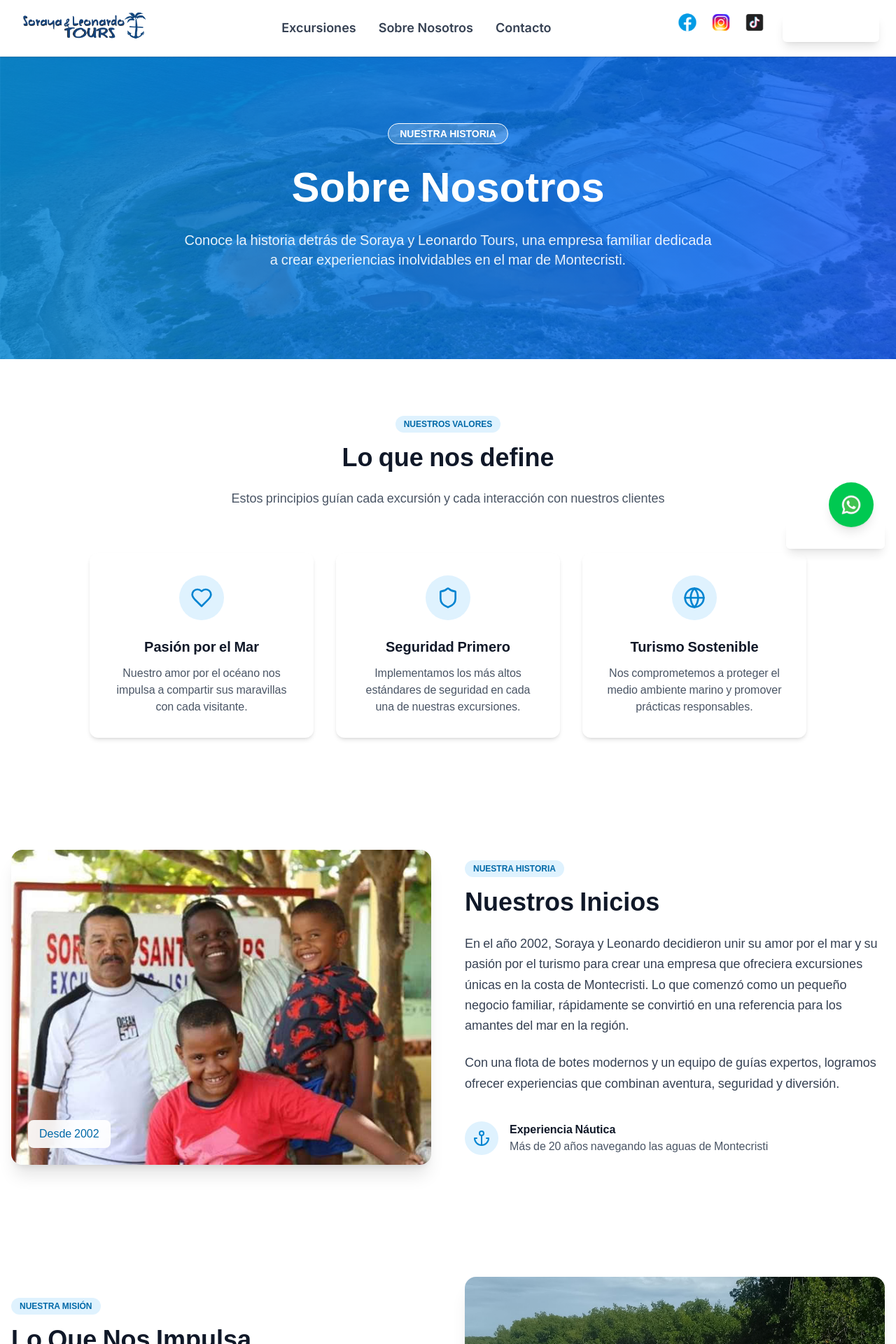
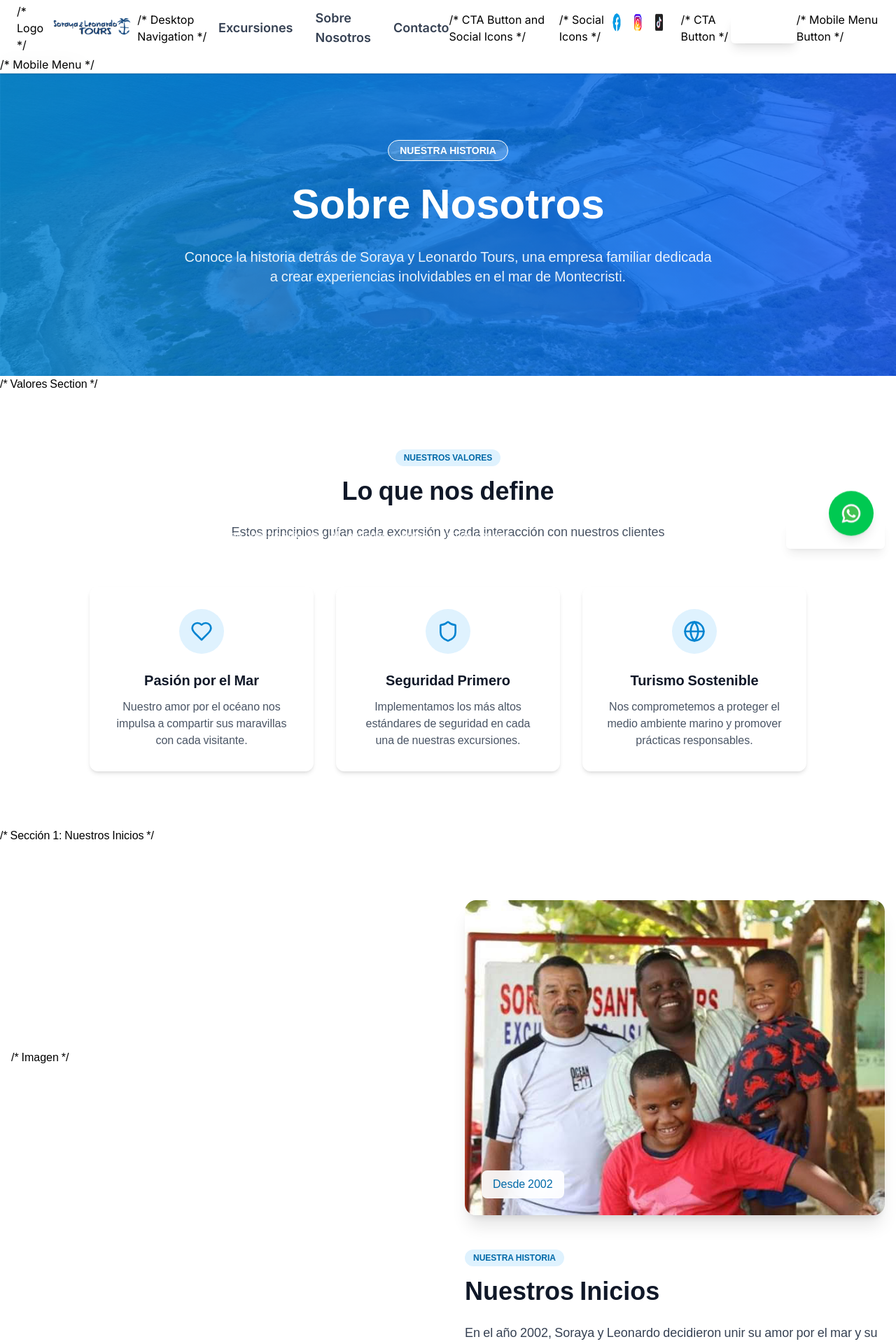
Before and after one commit to ItachiRD26/sorayayleonardotours, a Next.js app: page /sobre-nosotros in a window 1280 px wide. Shown: the top 1920 px of the page at 70% size. Built offline with nearby package versions, Linux system fonts and the light colour scheme.

Commit message:
Vercel #7

```diff
--- a/src/app/excursiones/page.tsx
+++ b/src/app/excursiones/page.tsx
@@ -97,7 +97,7 @@ export default function ExcursionesPage() {
 
   return (
     <div className="min-h-screen bg-gradient-to-b from-sky-50 to-white">
-      {/* Hero Section */}
+      /* Hero Section */
       <section className="relative w-full bg-gradient-to-r from-sky-600 to-blue-600 py-20 md:py-28">
         <div className="absolute inset-0 overflow-hidden opacity-20">
           <div className="absolute inset-0 bg-[url('/images/gran-grocier.jpg?height=800&width=1600')] bg-cover bg-center" />
@@ -131,7 +131,7 @@ export default function ExcursionesPage() {
         </div>
       </section>
 
-      {/* Features Section */}
+      /* Features Section */
       <section className="py-12 container mx-auto px-4">
         <div className="grid grid-cols-1 md:grid-cols-3 gap-8 max-w-5xl mx-auto">
           <motion.div
@@ -173,7 +173,7 @@ export default function ExcursionesPage() {
         </div>
       </section>
 
-      {/* Excursions Section */}
+      /* Excursions Section */
       <section className="py-16 container mx-auto px-4">
         <div className="text-center mb-16">
           <motion.h2
@@ -242,7 +242,7 @@ export default function ExcursionesPage() {
         </div>
       </section>
 
-      {/* CTA Section */}
+      /* CTA Section */
     </div>
   )
 }
--- a/src/app/excursiones/reservas/page.tsx
+++ b/src/app/excursiones/reservas/page.tsx
@@ -52,7 +52,7 @@ type Tour = {
   return (
     <div className="min-h-screen bg-gradient-to-br from-blue-50 to-cyan-50 py-12">
       <div className="container mx-auto px-4">
-        {/* Usar TourSummary con duración */}
+        /* Usar TourSummary con duración */
         <TourSummary
           title={tour.name}
           description={tour.description}
@@ -60,7 +60,7 @@ type Tour = {
           duration={tour.duration}
         />
 
-        {/* Formulario de reserva */}
+        /* Formulario de reserva */
         <ReservationForm
           tourName={tour.name}
           price={tour.price}
--- a/src/app/page.tsx
+++ b/src/app/page.tsx
@@ -34,10 +34,10 @@ const staggerContainer = {
 export default function Home() {
   return (
     <main className="flex flex-col min-h-screen overflow-x-hidden">
-      {/* Hero Section - Rediseñado con elementos más modernos */}
+      /* Hero Section - Rediseñado con elementos más modernos */
       <section className="relative h-[100vh] w-full overflow-hidden">
         <div className="absolute inset-0 z-0">
-          {/* Video para desktop, imagen para móviles */}
+          /* Video para desktop, imagen para móviles */
           <div className="hidden md:block">
             <video autoPlay muted loop className="object-cover w-full h-full transform scale-150">
               <source src="/videos/hero-vid2.webm" type="video/webm" />
@@ -47,7 +47,7 @@ export default function Home() {
           <div className="md:hidden">
             <Image src="/images/hero-mobile-image.jpeg" alt="Soraya y Leonardo Tours" layout="fill" objectFit="cover" />
           </div>
-          {/* Overlay con gradiente más sofisticado */}
+          /* Overlay con gradiente más sofisticado */
           <div className="absolute inset-0 bg-gradient-to-t from-black/80 via-black/50 to-transparent"></div>
         </div>
 
@@ -92,18 +92,18 @@ export default function Home() {
           </motion.div>
         </div>
 
-        {/* Indicador de scroll */}
+        /* Indicador de scroll */
         <div className="absolute bottom-8 left-1/2 transform -translate-x-1/2 animate-bounce">
           <ChevronRight className="h-8 w-8 text-white rotate-90" />
         </div>
       </section>
 
-      {/* Featured Tours Section - Rediseñado con tarjetas más elegantes */}
+      /* Featured Tours Section - Rediseñado con tarjetas más elegantes */
       <section className="py- bg-white">
       <FeaturedTours />
       </section>
 
-      {/* Why Choose Us Section - Rediseñado con elementos más modernos */}
+      /* Why Choose Us Section - Rediseñado con elementos más modernos */
       <section className="py-20 bg-gray-50">
         <div className="container mx-auto px-4 md:px-6">
           <motion.div
@@ -125,7 +125,7 @@ export default function Home() {
           </motion.div>
 
           <div className="grid grid-cols-1 md:grid-cols-2 lg:grid-cols-4 gap-8">
-            {/* Card 1 - Rediseñado */}
+            /* Card 1 - Rediseñado */
             <motion.div
               initial="hidden"
               whileInView="visible"
@@ -142,7 +142,7 @@ export default function Home() {
               </p>
             </motion.div>
 
-            {/* Card 2 - Rediseñado */}
+            /* Card 2 - Rediseñado */
             <motion.div
               initial="hidden"
               whileInView="visible"
@@ -159,7 +159,7 @@ export default function Home() {
               </p>
             </motion.div>
 
-            {/* Card 3 - Rediseñado */}
+            /* Card 3 - Rediseñado */
             <motion.div
               initial="hidden"
               whileInView="visible"
@@ -176,7 +176,7 @@ export default function Home() {
               </p>
             </motion.div>
 
-            {/* Card 4 - Rediseñado */}
+            /* Card 4 - Rediseñado */
             <motion.div
               initial="hidden"
               whileInView="visible"
@@ -196,9 +196,9 @@ export default function Home() {
         </div>
       </section>
 
-      {/* Call to Action - Rediseñado con elementos más impactantes */}
+      /* Call to Action - Rediseñado con elementos más impactantes */
       <section className="py-20 relative overflow-hidden">
-        {/* Background Image with Overlay */}
+        /* Background Image with Overlay */
         <div className="absolute inset-0 z-0">
           <Image
             src="/images/gran-grocier.jpg"
@@ -238,7 +238,7 @@ export default function Home() {
         </div>
       </section>
 
-      {/* Testimonials - Rediseñado con un diseño más profesional */}
+      /* Testimonials - Rediseñado con un diseño más profesional */
       <section className="py-20 bg-white">
         <div className="container mx-auto px-4 md:px-6">
           <motion.div
@@ -260,7 +260,7 @@ export default function Home() {
           </motion.div>
 
           <div className="grid grid-cols-1 md:grid-cols-3 gap-8">
-            {/* Testimonio 1 - Rediseñado */}
+            /* Testimonio 1 - Rediseñado */
             <motion.div
               initial="hidden"
               whileInView="visible"
@@ -310,7 +310,7 @@ export default function Home() {
               </div>
             </motion.div>
 
-            {/* Testimonio 2 - Rediseñado */}
+            /* Testimonio 2 - Rediseñado */
             <motion.div
               initial="hidden"
               whileInView="visible"
@@ -360,7 +360,7 @@ export default function Home() {
               </div>
             </motion.div>
 
-            {/* Testimonio 3 - Rediseñado */}
+            /* Testimonio 3 - Rediseñado */
             <motion.div
               initial="hidden"
               whileInView="visible"
@@ -414,7 +414,7 @@ export default function Home() {
         </div>
       </section>
 
-      {/* Follow Us on Social Media - Rediseñado con un aspecto más moderno */}
+      /* Follow Us on Social Media - Rediseñado con un aspecto más moderno */
       <section className="py-20 bg-gray-50">
         <div className="container mx-auto px-4 md:px-6">
           <motion.div
@@ -436,7 +436,7 @@ export default function Home() {
           </motion.div>
 
           <div className="flex flex-col md:flex-row justify-center gap-6 md:gap-10">
-            {/* Instagram - Rediseñado */}
+            /* Instagram - Rediseñado */
             <motion.a
               initial="hidden"
               whileInView="visible"
@@ -454,7 +454,7 @@ export default function Home() {
               <span className="text-sm text-gray-500">@sorayayleonardotours</span>
             </motion.a>
 
-            {/* TikTok - Rediseñado */}
+            /* TikTok - Rediseñado */
             <motion.a
               initial="hidden"
               whileInView="visible"
@@ -472,7 +472,7 @@ export default function Home() {
               <span className="text-sm text-gray-500">@sorayaleonardotou</span>
             </motion.a>
 
-            {/* Facebook - Rediseñado */}
+            /* Facebook - Rediseñado */
             <motion.a
               initial="hidden"
               whileInView="visible"
--- a/src/app/sobre-nosotros/page.tsx
+++ b/src/app/sobre-nosotros/page.tsx
@@ -41,7 +41,7 @@ export default function SobreNosotros() {
 
   return (
     <div className="bg-gradient-to-b from-sky-50 to-white min-h-screen">
-      {/* Hero Section */}
+      /* Hero Section */
       <section className="relative w-full bg-gradient-to-r from-sky-600 to-blue-600 py-24 md:py-32">
         <div className="absolute inset-0 overflow-hidden opacity-20">
           <div className="absolute inset-0 bg-[url('/images/isla-cabra.jpg?height=800&width=1600')] bg-cover bg-center" />
@@ -69,7 +69,7 @@ export default function SobreNosotros() {
         </div>
       </section>
 
-      {/* Valores Section */}
+      /* Valores Section */
       <section className="py-20 container mx-auto px-4">
         <motion.div
           initial="hidden"
@@ -140,7 +140,7 @@ export default function SobreNosotros() {
         </div>
       </section>
 
-      {/* Sección 1: Nuestros Inicios */}
+      /* Sección 1: Nuestros Inicios */
       <section className="py-20 bg-white">
         <div className="container mx-auto px-4">
           <motion.div
@@ -150,7 +150,7 @@ export default function SobreNosotros() {
             variants={staggerContainer}
             className="grid grid-cols-1 md:grid-cols-2 gap-12 items-center"
           >
-            {/* Imagen */}
+            /* Imagen */
             <motion.div variants={fadeInUp} className="relative h-[450px] w-full rounded-2xl overflow-hidden shadow-xl">
               <Image
                 src="/images/about-1.jpg"
@@ -165,7 +165,7 @@ export default function SobreNosotros() {
               </div>
             </motion.div>
 
-            {/* Texto */}
+            /* Texto */
             <motion.div variants={fadeInUp} className="space-y-6">
               <Badge className="px-3 py-1 bg-sky-100 text-sky-700 border-none mb-4">NUESTRA HISTORIA</Badge>
               <h2 className="text-3xl md:text-4xl font-bold text-gray-900 mb-6">Nuestros Inicios</h2>
@@ -195,7 +195,7 @@ export default function SobreNosotros() {
         </div>
       </section>
 
-      {/* Sección 2: Nuestra Misión */}
+      /* Sección 2: Nuestra Misión */
       <section className="py-20 bg-gradient-to-b from-sky-50 to-white">
         <div className="container mx-auto px-4">
           <motion.div
@@ -205,7 +205,7 @@ export default function SobreNosotros() {
             variants={staggerContainer}
             className="grid grid-cols-1 md:grid-cols-2 gap-12 items-center"
           >
-            {/* Texto */}
+            /* Texto */
             <motion.div variants={fadeInUp} className="space-y-6 order-2 md:order-1">
               <Badge className="px-3 py-1 bg-sky-100 text-sky-700 border-none mb-4">NUESTRA MISIÓN</Badge>
               <h2 className="text-3xl md:text-4xl font-bold text-gray-900 mb-6">Lo Que Nos Impulsa</h2>
@@ -231,7 +231,7 @@ export default function SobreNosotros() {
               </div>
             </motion.div>
 
-            {/* Imagen */}
+            /* Imagen */
             <motion.div
               variants={fadeInUp}
               className="relative h-[450px] w-full rounded-2xl overflow-hidden shadow-xl order-1 md:order-2"
@@ -252,7 +252,7 @@ export default function SobreNosotros() {
         </div>
       </section>
 
-      {/* Sección 3: Nuestra Filosofía */}
+      /* Sección 3: Nuestra Filosofía */
       <section className="py-20 bg-white">
         <div className="container mx-auto px-4">
           <motion.div
@@ -262,7 +262,7 @@ export default function SobreNosotros() {
             variants={staggerContainer}
             className="grid grid-cols-1 md:grid-cols-2 gap-12 items-center"
           >
-            {/* Imagen */}
+            /* Imagen */
             <motion.div variants={fadeInUp} className="relative h-[450px] w-full rounded-2xl overflow-hidden shadow-xl">
               <Image
                 src="/images/about-3.jpg"
@@ -277,7 +277,7 @@ export default function SobreNosotros() {
               </div>
             </motion.div>
 
-            {/* Texto */}
+            /* Texto */
             <motion.div variants={fadeInUp} className="space-y-6">
               <Badge className="px-3 py-1 bg-sky-100 text-sky-700 border-none mb-4">NUESTRA FILOSOFÍA</Badge>
               <h2 className="text-3xl md:text-4xl font-bold text-gray-900 mb-6">Compromiso con el Entorno</h2>
@@ -305,7 +305,7 @@ export default function SobreNosotros() {
         </div>
       </section>
 
-      {/* Call to Action Section */}
+      /* Call to Action Section */
     </div>
   )
 }
--- a/src/components/featuredtours.tsx
+++ b/src/components/featuredtours.tsx
@@ -38,7 +38,7 @@ export default function FeaturedTours() {
         </motion.div>
 
         <div className="grid grid-cols-1 md:grid-cols-3 gap-8">
-          {/* Featured Tour Cards */}
+          /* Featured Tour Cards */
           {[
             {
               id: 1,
--- a/src/components/header.tsx
+++ b/src/components/header.tsx
@@ -41,7 +41,7 @@ export default function Header() {
     >
       <div className="container mx-auto px-4 md:px-6">
         <div className="flex items-center justify-between h-20">
-          {/* Logo */}
+          /* Logo */
           <Link href="/" className="flex items-center space-x-2">
             <Image
               src="/images/logo.png"
@@ -52,7 +52,7 @@ export default function Header() {
             />
           </Link>
 
-          {/* Desktop Navigation */}
+          /* Desktop Navigation */
           <nav className="hidden md:flex items-center space-x-8">
             <Link
               href="/excursiones"
@@ -74,9 +74,9 @@ export default function Header() {
             </Link>
           </nav>
 
-          {/* CTA Button and Social Icons */}
+          /* CTA Button and Social Icons */
           <div className="hidden md:flex items-center space-x-6">
-            {/* Social Icons */}
+            /* Social Icons */
             <div className="flex space-x-4">
               <Link
                 href="#"
@@ -119,7 +119,7 @@ export default function Header() {
               </Link>
             </div>
 
-            {/* CTA Button */}
+            /* CTA Button */
             <Link
   href="/excursiones/reservas?tourId=1&name=Playa%20Gran%20Grosier&description=Explora%20los%20arrecifes%20de%20coral%20y%20nada%20entre%20peces%20tropicales%20en%20una%20de%20las%20playas%20más%20hermosas%20de%20Montecristi.&price=25&image=%2Fimages%2Fgran-grocier.jpg&duration=4%20hours"
 >
@@ -130,7 +130,7 @@ export default function Header() {
 
           </div>
 
-          {/* Mobile Menu Button */}
+          /* Mobile Menu Button */
           <button
             className="md:hidden p-2 rounded-lg hover:bg-gray-100 transition-colors duration-300"
             onClick={() => setIsMenuOpen(!isMenuOpen)}
@@ -145,7 +145,7 @@ export default function Header() {
         </div>
       </div>
 
-      {/* Mobile Menu */}
+      /* Mobile Menu */
       {isMenuOpen && (
         <div className="md:hidden bg-white/95 backdrop-blur-md border-t border-gray-200">
           <div className="container mx-auto px-4 py-4">
@@ -180,7 +180,7 @@ export default function Header() {
 </Link>
 
 
-              {/* Social Icons in Mobile Menu */}
+              /* Social Icons in Mobile Menu */
               <div className="flex space-x-4 pt-4">
                 <Link
                   href="#"
--- a/src/components/ui/personselector.tsx
+++ b/src/components/ui/personselector.tsx
@@ -52,7 +52,7 @@ export default function PersonSelector({
     >
       <h2 className="text-2xl font-bold mb-6 text-center">Reservation Details</h2>
 
-      {/* Contact Details */}
+      /* Contact Details */
       <div className="flex flex-col gap-6 mb-6">
         <div>
           <label className="block text-sm font-medium text-gray-700 mb-2">Full Name *</label>
@@ -89,10 +89,10 @@ export default function PersonSelector({
         </div>
       </div>
 
-      {/* People Section */}
+      /* People Section */
       <h2 className="text-2xl font-bold mb-6 text-center">Select People</h2>
 
-      {/* Adults */}
+      /* Adults */
       <div className="flex items-center justify-between mb-6">
         <p className="text-lg font-semibold">Adults:</p>
         <div className="flex items-center space-x-4">
@@ -106,7 +106,7 @@ export default function PersonSelector({
         </div>
       </div>
 
-      {/* Children */}
+      /* Children */
       <div className="flex flex-col gap-4">
         <div className="flex items-center justify-between">
           <p className="text-lg font-semibold">Children:</p>
--- a/src/components/ui/reservationform.tsx
+++ b/src/components/ui/reservationform.tsx
@@ -97,7 +97,7 @@ export default function ReservationForm({
 
   return (
     <motion.div initial={{ opacity: 0 }} animate={{ opacity: 1 }} className="grid grid-cols-1 lg:grid-cols-2 gap-10">
-      {/* Left side: Formulario */}
+      /* Left side: Formulario */
       <div className="flex flex-col gap-8">
         <PersonSelector
           name={name}
@@ -122,7 +122,7 @@ export default function ReservationForm({
         />
       </div>
 
-      {/* Right side: Resumen + Pago */}
+      /* Right side: Resumen + Pago */
       <div className="flex flex-col items-center justify-start">
         <PaymentCard
           name={name}
```
